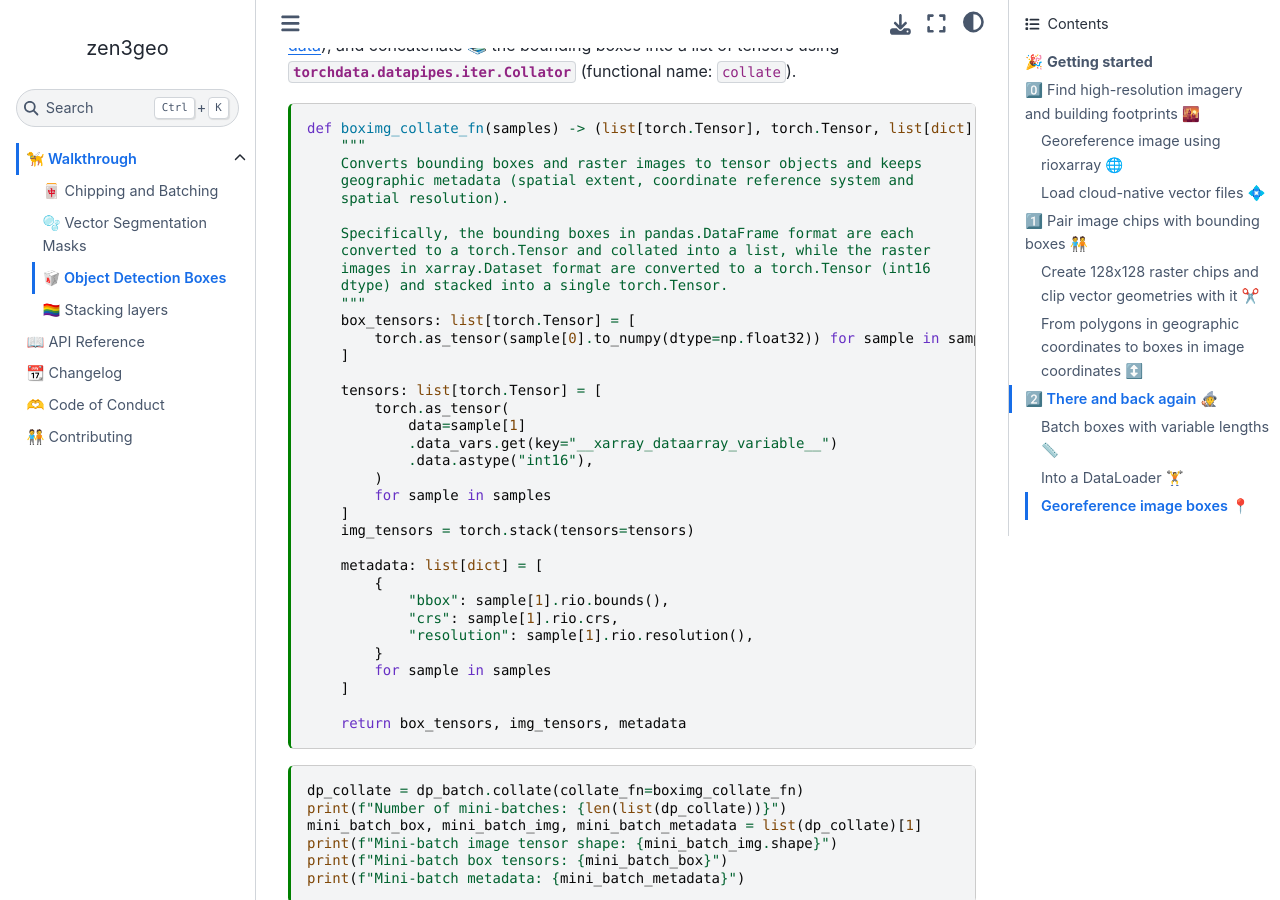
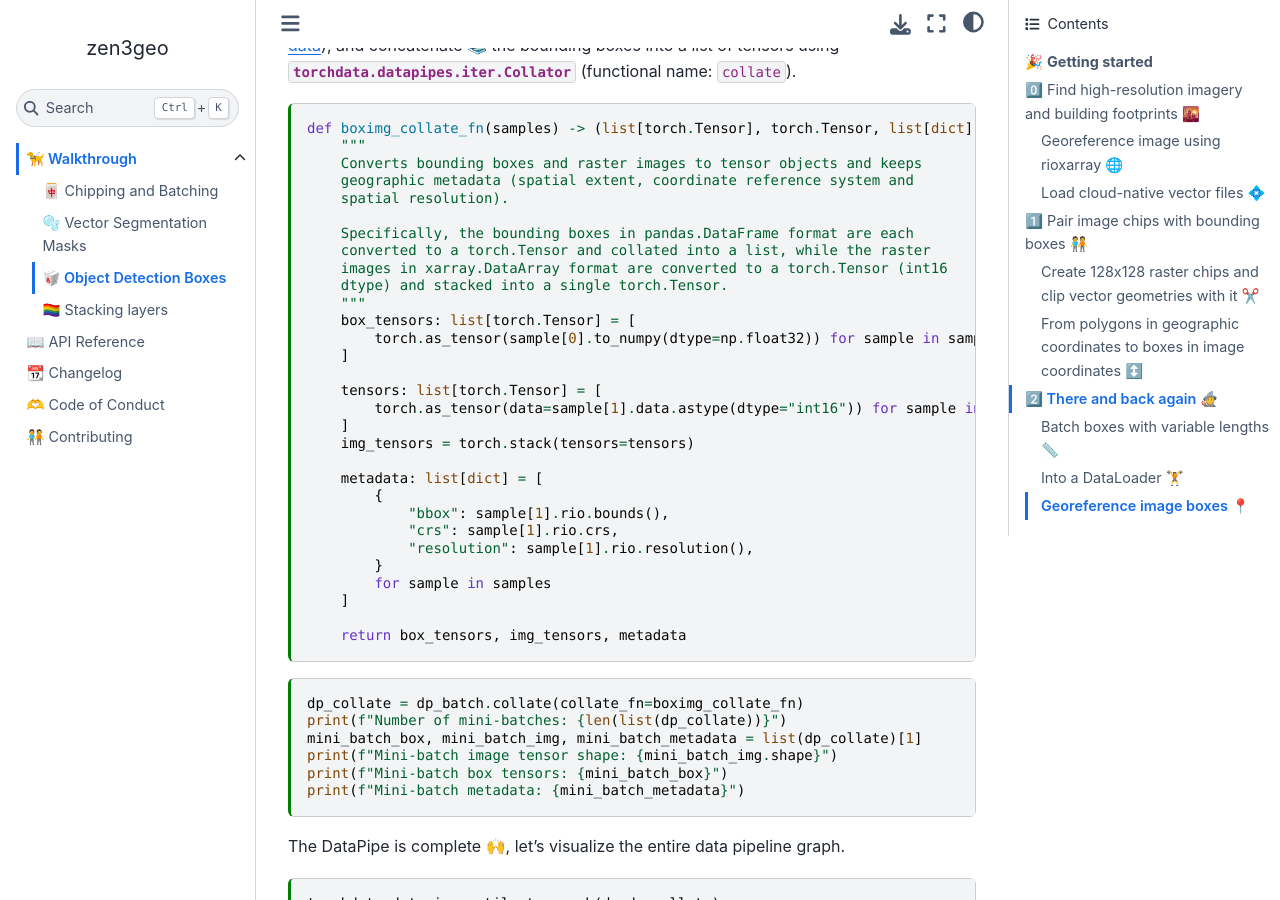
Before and after one commit to weiji14/zen3geo, a Jupyter Book: the page built from docs/object-detection-boxes.md, in a window 1280 px wide and 900 px high, scrolled down 8307 px. Built offline with Jupyter Book 1.0.4 settings and Sphinx 7.4.7 and the Sphinx Book theme 1.1.4, drawn with Linux system fonts in a browser that asks for light colours; some of the changed text lies outside the part shown.

Commit message:
:pushpin: Pin minimum xbatcher version to 0.2.0 (#73)
Using xbatcher v0.2.0 which comes with better handling of xarray.DataArray/xarray.Dataset inputs/outputs. Allows removal of a workaround with the xarray.DataArray name not being set (when being force converted to an xarray.Dataset in xbatcher=0.1.0). Lots of simplied code in tutorials too, as xarray.DataArray objects are being returned rather than xarray.Dataset.

* :pushpin: Pin minimum xbatcher version to 0.2.0

Bumps [xbatcher](https://github.com/xarray-contrib/xbatcher) from 0.1.0 to 0.2.0.
- [Release notes](https://github.com/xarray-contrib/xbatcher/releases)
- [Commits](https://github.com/xarray-contrib/xbatcher/compare/0.1.0...v0.2.0)

* :white_check_mark: Fix xbatcher doctest returning DataArray not Dataset

Slicing an `xarray.DataArray` with xbatcher=0.2.0 now returns an `xarray.DataArray` instead of an `xarray.Dataset`!

* :alien: Remove set name workaround when converting DataArray to Dataset

Since `xarray.DataArray` objects are not converted to `xarray.Dataset` objects anymore in xbatcher=0.2.0, the hacky roundtrip workaround added in 147f2704e1896e9fab4065e943500133bf6f2c24 can be removed.

* :art: Remove data_vars.get from collate functions

No need to turn those `xarray.Dataset` objects to `xarray.DataArray` anymore using `.data_vars.get(key="__xarray_dataarray_variable__")`! Simplifies all those custom xarray collate functions and the raster plotting code. Also fixed a typo in vector-segmentation-masks.md.

* :pushpin: Temporarily pin torchdata to 0.4.1 on readthedocs build

The latest torchdata=0.5.0 version installed via readthedocs has a bug with `torchdata.datapipes.utils.to_graph` raising `AttributeError: 'tuple' object has no attribute 'items'`. This has been fixed in https://github.com/pytorch/data/pull/872, but need to wait for torchdata=0.5.1 or later to be released, so keep using torchdata=0.4.1 for now.

* :pencil2: Update documentation to say raster chips are xr.DataArray objs

Convert `xr.Dataset` to `xr.DataArray` in some of the docstrings and type hints of functions in the walkthrough tutorials, since the raster images returned by `xbatcher=0.2.0` are now `xarray.DataArray` objects if `xarray.DataArray` inputs are passed in.

````diff
--- a/docs/object-detection-boxes.md
+++ b/docs/object-detection-boxes.md
@@ -248,7 +248,7 @@ And here's a side by side visualization of the 🌈 RGB chip image (left) and
 
 ```{code-cell}
 fig, ax = plt.subplots(ncols=2, figsize=(18, 9), sharex=True, sharey=True)
-raster.__xarray_dataarray_variable__.plot.imshow(ax=ax[0])
+raster.plot.imshow(ax=ax[0])
 vector.plot(ax=ax[1])
 ```
 
@@ -282,7 +282,7 @@ geographic bounds 🗺️ of each building footprint geometry 📐 in each 128x1
 chip.
 
 ```{code-cell}
-def polygon_to_bbox(geom_and_chip) -> (gpd.GeoDataFrame, xr.Dataset):
+def polygon_to_bbox(geom_and_chip) -> (gpd.GeoDataFrame, xr.DataArray):
     """
     Get bounding box (minx, miny, maxx, maxy) coordinates for each geometry in
     a geopandas.GeoDataFrame.
@@ -313,7 +313,7 @@ be flipped 🤸 upside down, and we'll be using the spatial bounds (or corner
 coordinates) of the 128x128 image chip as a reference 📍.
 
 ```{code-cell}
-def geobox_to_imgbox(bbox_and_chip) -> (pd.DataFrame, xr.Dataset):
+def geobox_to_imgbox(bbox_and_chip) -> (pd.DataFrame, xr.DataArray):
     """
     Convert bounding boxes in a pandas.DataFrame from geographic coordinates
     (minx, miny, maxx, maxy) to image coordinates (x1, y1, x2, y2) based on the
@@ -365,7 +365,7 @@ ibox
 
 ```{code-cell}
 fig, ax = plt.subplots(ncols=2, figsize=(18, 9), sharex=True, sharey=True)
-ax[0].imshow(X=ichip.__xarray_dataarray_variable__.transpose("y", "x", "band"))
+ax[0].imshow(X=ichip.transpose("y", "x", "band"))
 for i, row in ibox.iterrows():
     rectangle = matplotlib.patches.Rectangle(
         xy=(row.x1, row.y1),
@@ -421,7 +421,7 @@ def boximg_collate_fn(samples) -> (list[torch.Tensor], torch.Tensor, list[dict])
 
     Specifically, the bounding boxes in pandas.DataFrame format are each
     converted to a torch.Tensor and collated into a list, while the raster
-    images in xarray.Dataset format are converted to a torch.Tensor (int16
+    images in xarray.DataArray format are converted to a torch.Tensor (int16
     dtype) and stacked into a single torch.Tensor.
     """
     box_tensors: list[torch.Tensor] = [
@@ -429,12 +429,7 @@ def boximg_collate_fn(samples) -> (list[torch.Tensor], torch.Tensor, list[dict])
     ]
 
     tensors: list[torch.Tensor] = [
-        torch.as_tensor(
-            data=sample[1]
-            .data_vars.get(key="__xarray_dataarray_variable__")
-            .data.astype("int16"),
-        )
-        for sample in samples
+        torch.as_tensor(data=sample[1].data.astype(dtype="int16")) for sample in samples
     ]
     img_tensors = torch.stack(tensors=tensors)
 
--- a/pyproject.toml
+++ b/pyproject.toml
@@ -31,7 +31,7 @@ pystac = {version=">=1.4.0", optional=true}
 pystac-client = {version = ">=0.4.0", optional = true}
 spatialpandas = {version = ">=0.4.0", optional = true}
 stackstac = {version = ">=0.4.0", optional = true}
-xbatcher = {version = ">=0.1.0", optional = true}
+xbatcher = {version = ">=0.2.0", optional = true}
 # Docs
 adlfs = {version = "*", optional = true}
 contextily = {version = "*", optional = true}
````
Also changed, not shown: docs/chipping.md (+6 -8 lines), docs/vector-segmentation-masks.md (+1 -1 lines), .readthedocs.yml, 2 other files.
